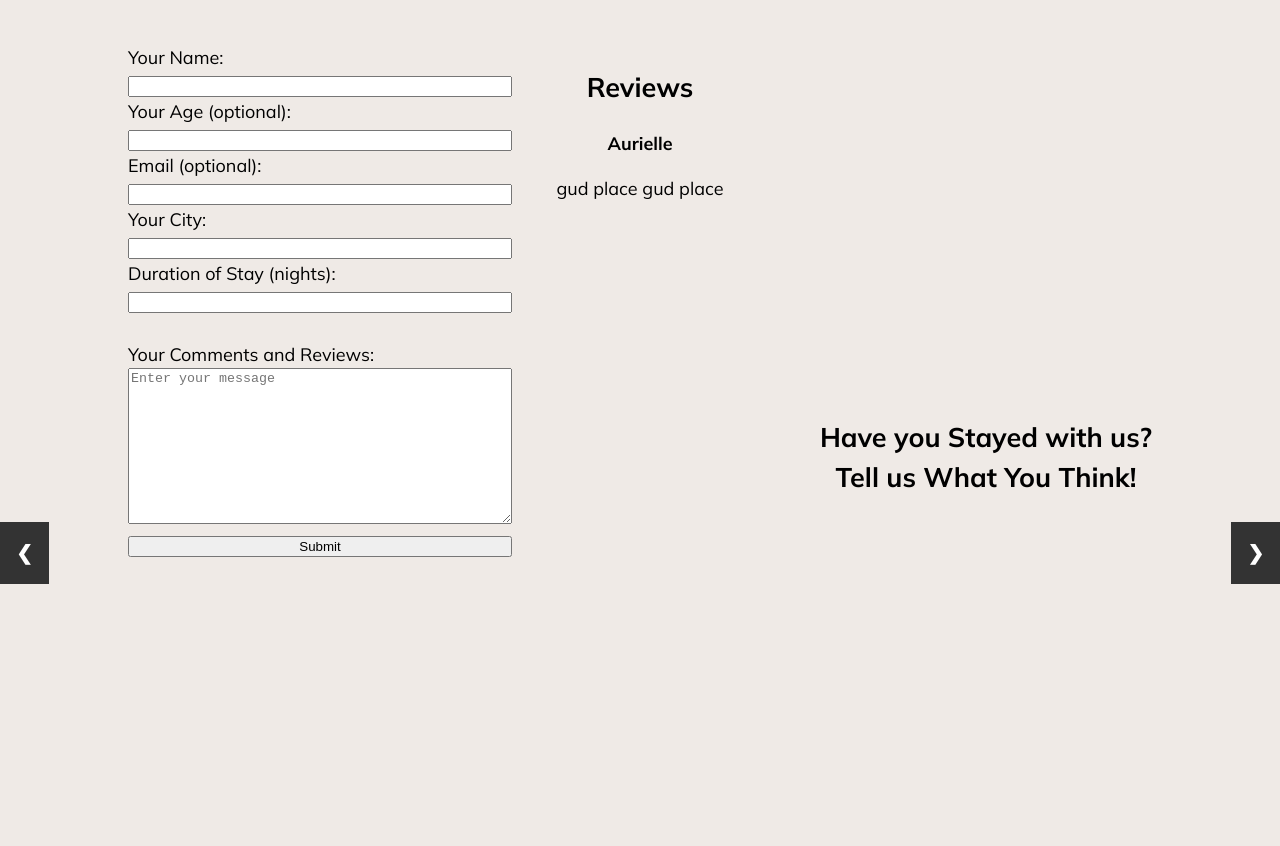
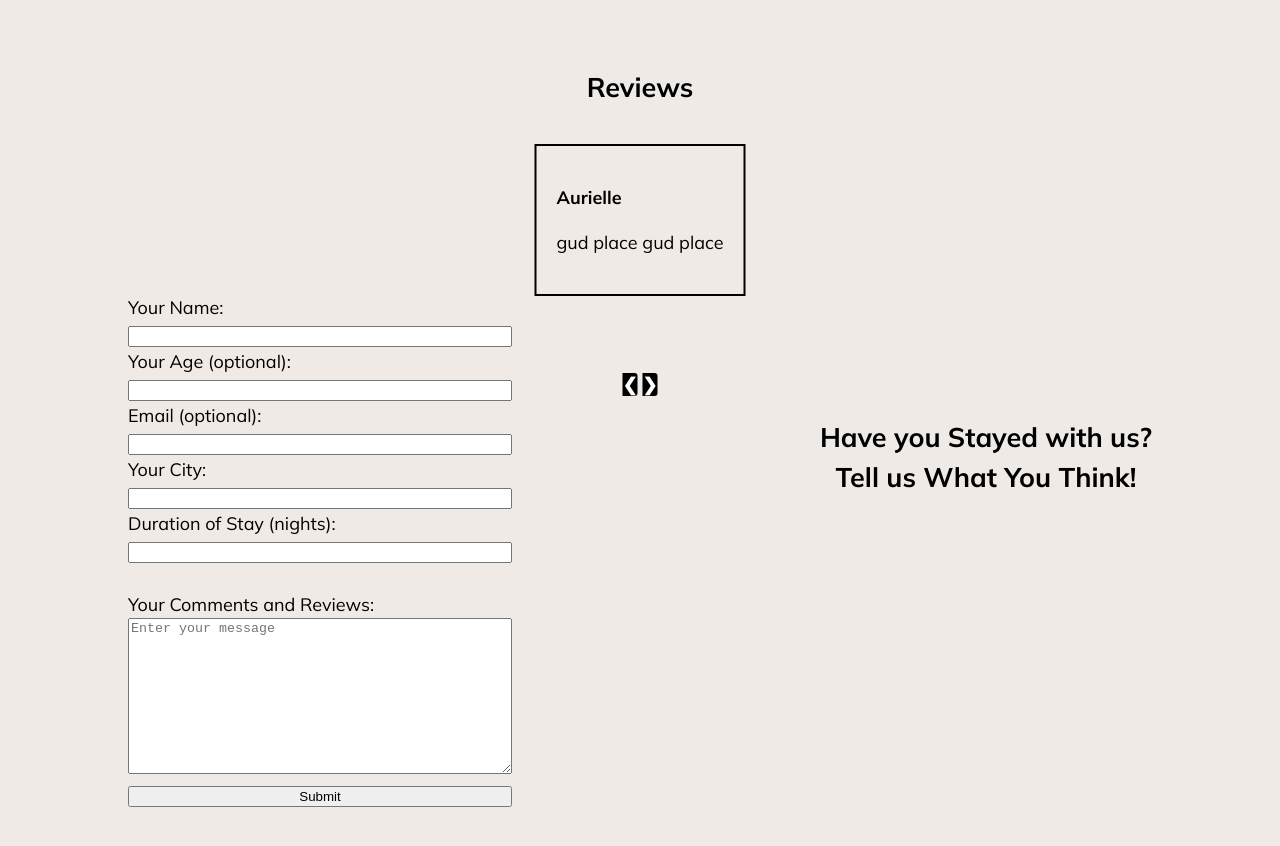
Before and after one commit to yuiyeyo/testrun, a plain HTML site: page index.html in a window 1280 px wide. Shown: the part 3460-4306 px from the top of the page. Drawn offline with nearby package versions, Linux system fonts and the light colour scheme; some packages are replaced by stand-ins of ours.

Commit message:
Update style.css

```diff
--- a/style.css
+++ b/style.css
@@ -607,34 +607,50 @@ gmp-map {
 }
 
 
-.reviewslideshow-container {
-  max-width: 400px;
-  position: relative;
-  margin: auto;
+.reviews-container {
+  max-width: 50%;
+  height:250px;
+  position: absolute;
+  left: 50%;
+  top: 10%;
+  transform: translateX(-50%);
 }
 
-.reviewslide {
-  display: none;
-  text-align: center;
+.formcontainer
+{
+  top:25%;
+  position: absolute;
 }
 
-.prev, .next {
-  position: absolute;
-  top: 50%;
-  width: auto;
-  padding: 16px;
-  margin-top: -22px;
-  font-size: 20px;
-  font-weight: bold;
-  color: white;
-  background-color: #333;
-  border: none;
-  cursor: pointer;
+/* Style for each slide (textbox) */
+.reviewisi {
+  display: none;
+  border: 2px solid #000; /* Border color */
+  padding: 20px;
+  text-align: justify;
 }
 
-.prev { left: 0; }
-.next { right: 0; }
+/* Navigation buttons style (optional) */
+.prev, .next {
+  cursor: pointer;
+  position: relative;
+  top: 30%;
+  width: auto;
+  color: white;
+  font-weight: bold;
+  font-size: 18px;
+  transition: 0.6s ease;
+  border-radius: 0 3px 3px 0;
+  background-color: #000; /* Button background color */
+}
 
+.prev{
+  left:0;
+}
+
+.next {
+  right: 0;
+}
 
 label {
     width: 30 vw;
@@ -708,16 +724,5 @@ textarea {
     top:0vh;
   }
 
-  .prev-btn{
-    left: 5%;
-     top: 35%;
-    font-size: 10px;
-   }
-
-  .next-btn {
-    left: 95%;
-     top: 35%;
-    font-size: 10px;
-   }
 
 }
```
